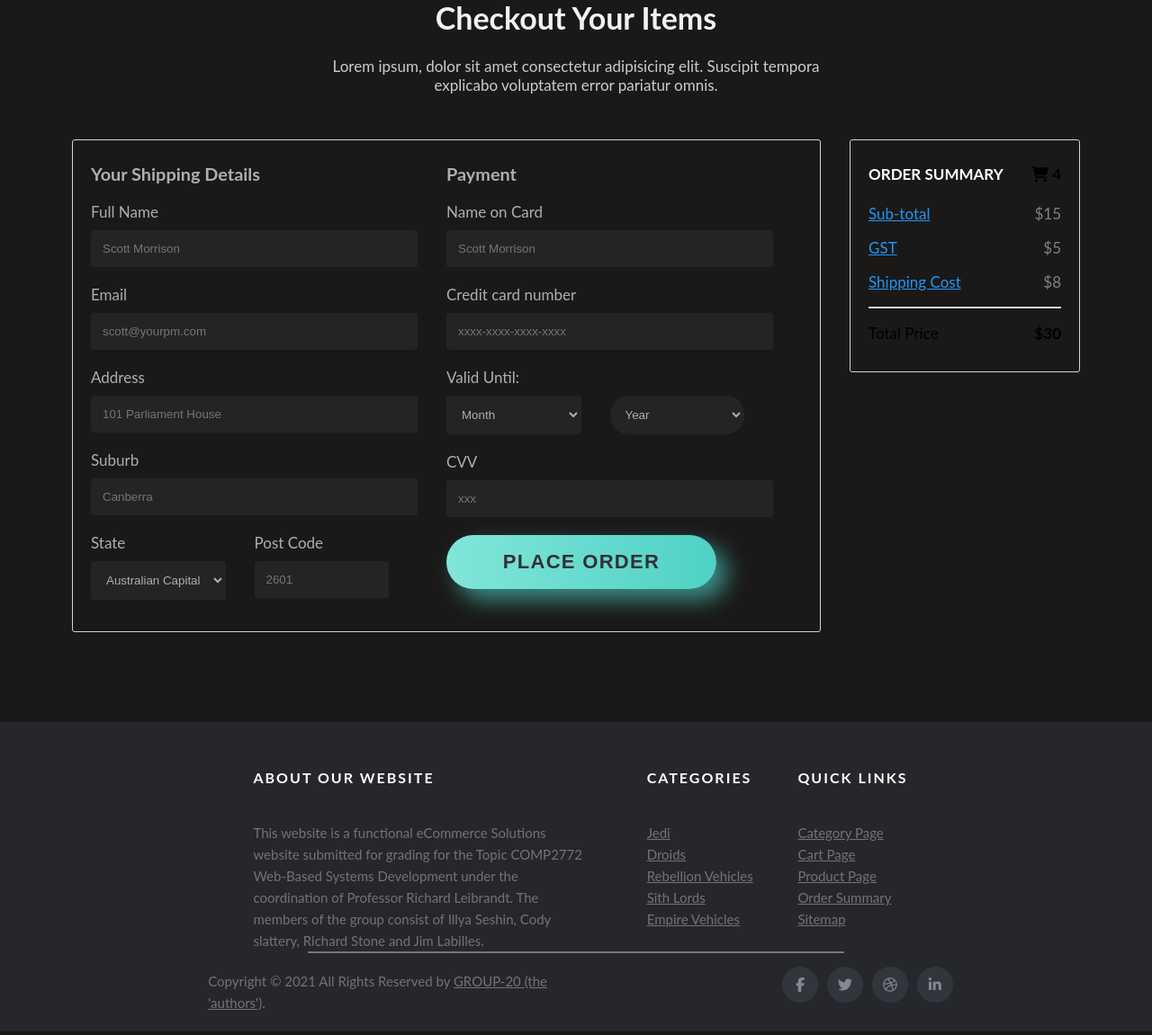
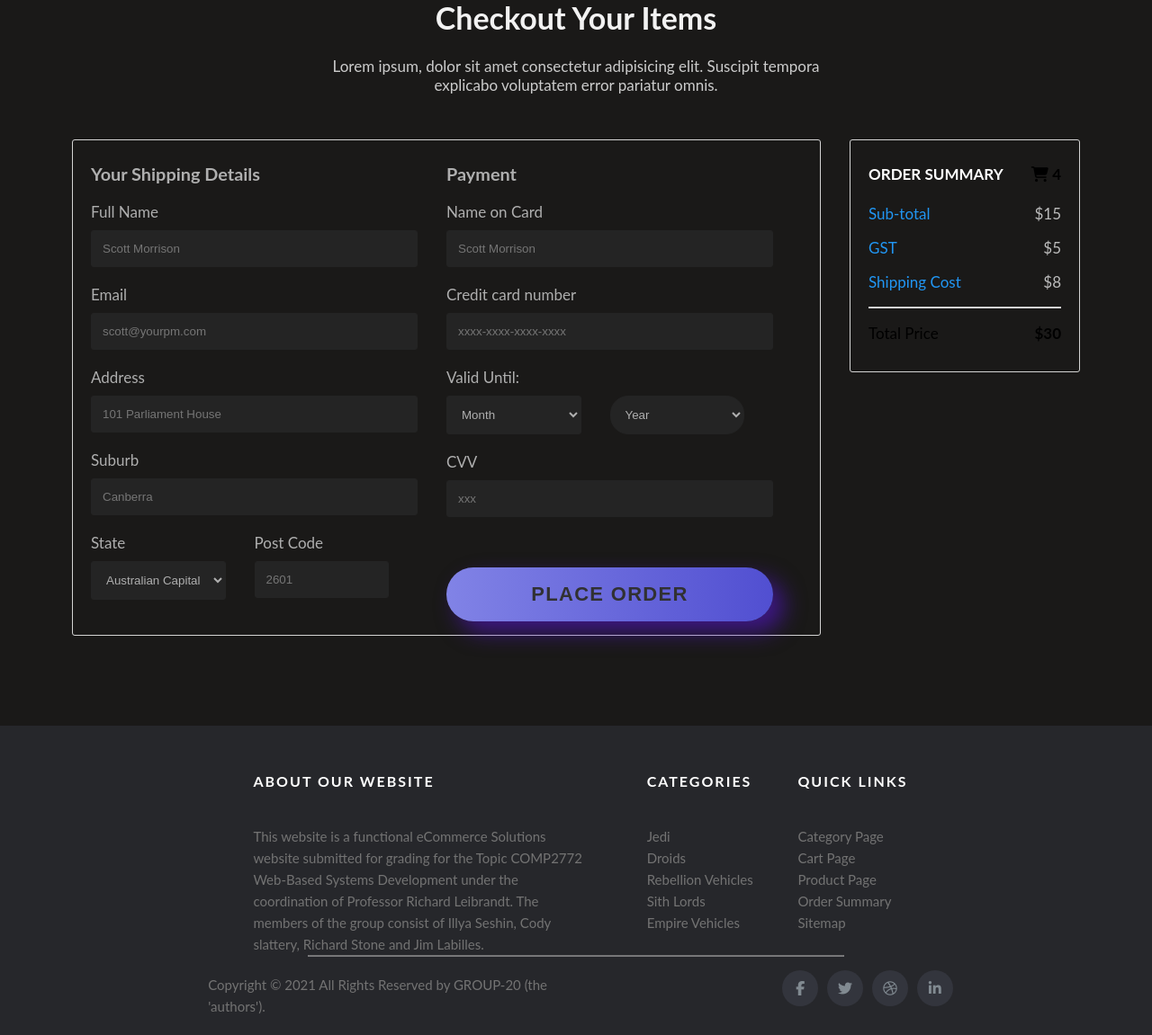
Before and after one commit to ston0160/43-4f-4d-50-32-37-37-32, a PHP site: page /checkout.php in a window 1280 px wide. Shown: the part 129-1280 px from the top of the page at 90% size. Run offline with PHP 8.4, Linux system fonts and the light colour scheme; some libraries are stand-ins or nearby versions.

Commit message:
place order button relocated

```diff
--- a/styles/checkout-style.css
+++ b/styles/checkout-style.css
@@ -98,6 +98,7 @@ label {
 }
 a {
   color: #2196f3;
+  text-decoration: none;
 }
 hr {
   margin-top: 20px auto;
@@ -105,7 +106,7 @@ hr {
 }
 span.price {
   float: right;
-  color: grey;
+  color: rgb(187, 187, 187);
 }
 h3 {
   color: #afafaf;
@@ -113,7 +114,14 @@ h3 {
 h4 {
   color: white;
 }
+.order-summary {
+  color: #afafaf;
+}
+.total-price {
+  color: white;
+}
 
+/* PLACE ORDER BUTTON */
 .btn-one {
   min-width: 300px;
   min-height: 60px;
@@ -123,29 +131,28 @@ h4 {
   letter-spacing: 1.3px;
   font-weight: 700;
   color: #313133;
-  background: #4fd1c5;
+  background: #2e67f8;
   background: linear-gradient(
     90deg,
-    rgba(129, 230, 217, 1) 0%,
-    rgba(79, 209, 197, 1) 100%
+    rgb(129, 131, 230) 0%,
+    rgb(81, 79, 209) 100%
   );
   border: none;
   border-radius: 1000px;
-  box-shadow: 12px 12px 24px rgba(79, 209, 197, 0.64);
+  box-shadow: 12px 12px 24px rgba(83, 22, 197, 0.64);
   transition: all 0.3s ease-in-out 0s;
   cursor: pointer;
   outline: none;
   position: relative;
   padding: 10px;
 }
-
 .btn-one::before {
   content: "";
   border-radius: 1000px;
   min-width: calc(300px + 12px);
   min-height: calc(60px + 12px);
-  border: 6px solid #00ffcb;
-  box-shadow: 0 0 60px rgba(0, 255, 203, 0.64);
+  border: 6px solid #752ef8;
+  box-shadow: 0 0 160px rgba(22, 25, 197, 0.64);
   position: absolute;
   top: 50%;
   left: 50%;
@@ -153,24 +160,25 @@ h4 {
   opacity: 0;
   transition: all 0.3s ease-in-out 0s;
 }
-
+#submit-button {
+  margin-top: 10%;
+  width: 100%;
+}
 .btn-one:hover,
 .btn-one:focus {
   color: #313133;
   transform: translateY(-6px);
 }
-
 .btn-one:hover::before,
 .btn-one:focus::before {
   opacity: 1;
 }
-
 .btn-one::after {
   content: "";
   width: 30px;
   height: 30px;
   border-radius: 100%;
-  border: 6px solid #ff0015;
+  border: 6px solid #390961;
   position: absolute;
   z-index: -1;
   top: 50%;
@@ -178,22 +186,8 @@ h4 {
   transform: translate(-50%, -50%);
   animation: ring 1.5s infinite;
 }
-
 .btn-one:hover::after,
 .btn-one:focus::after {
   animation: none;
   display: none;
 }
-/*
-@keyframes ring {
-  0% {
-    width: 30px;
-    height: 30px;
-    opacity: 1;
-  }
-  100% {
-    width: 300px;
-    height: 300px;
-    opacity: 0;
-  }
-} */
```
